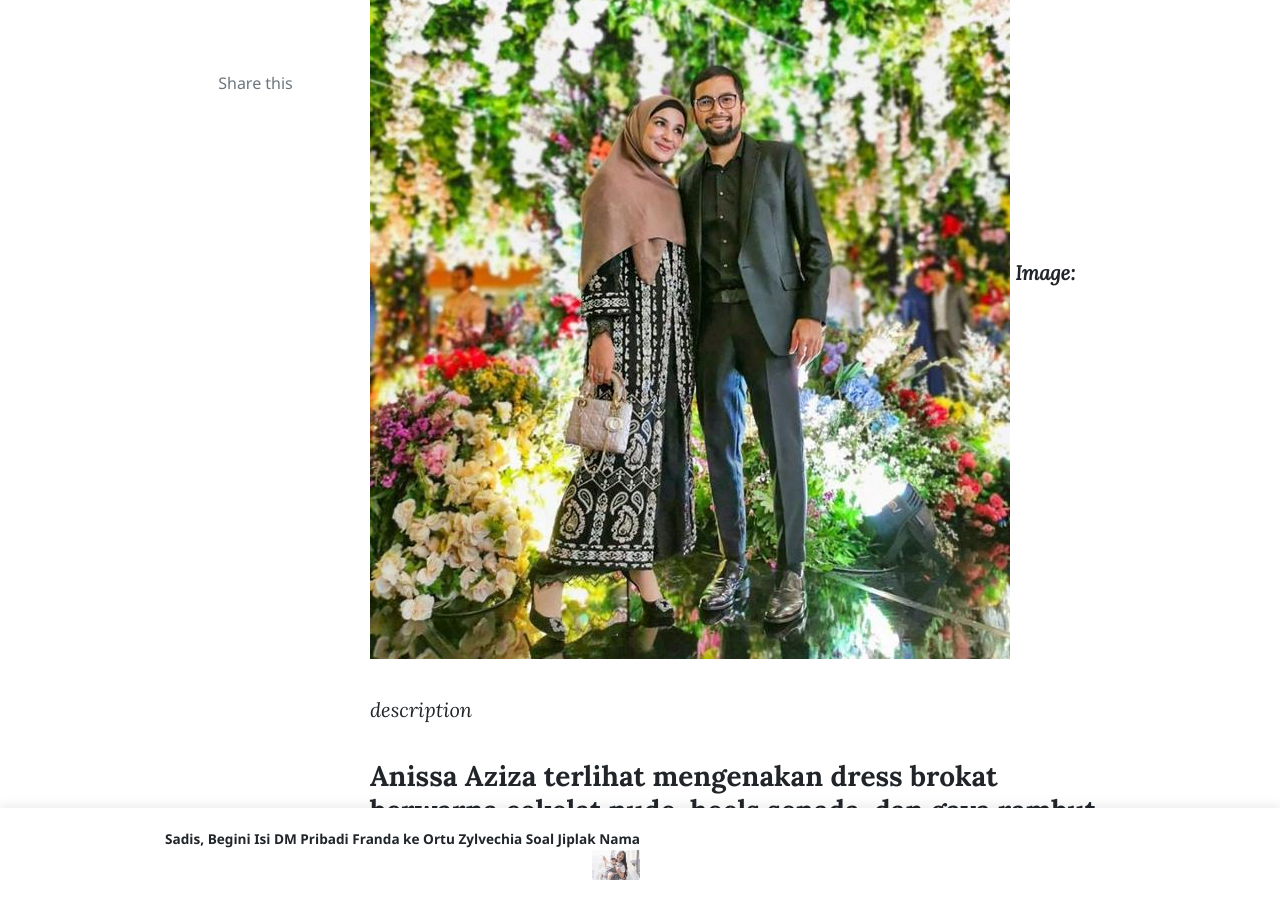
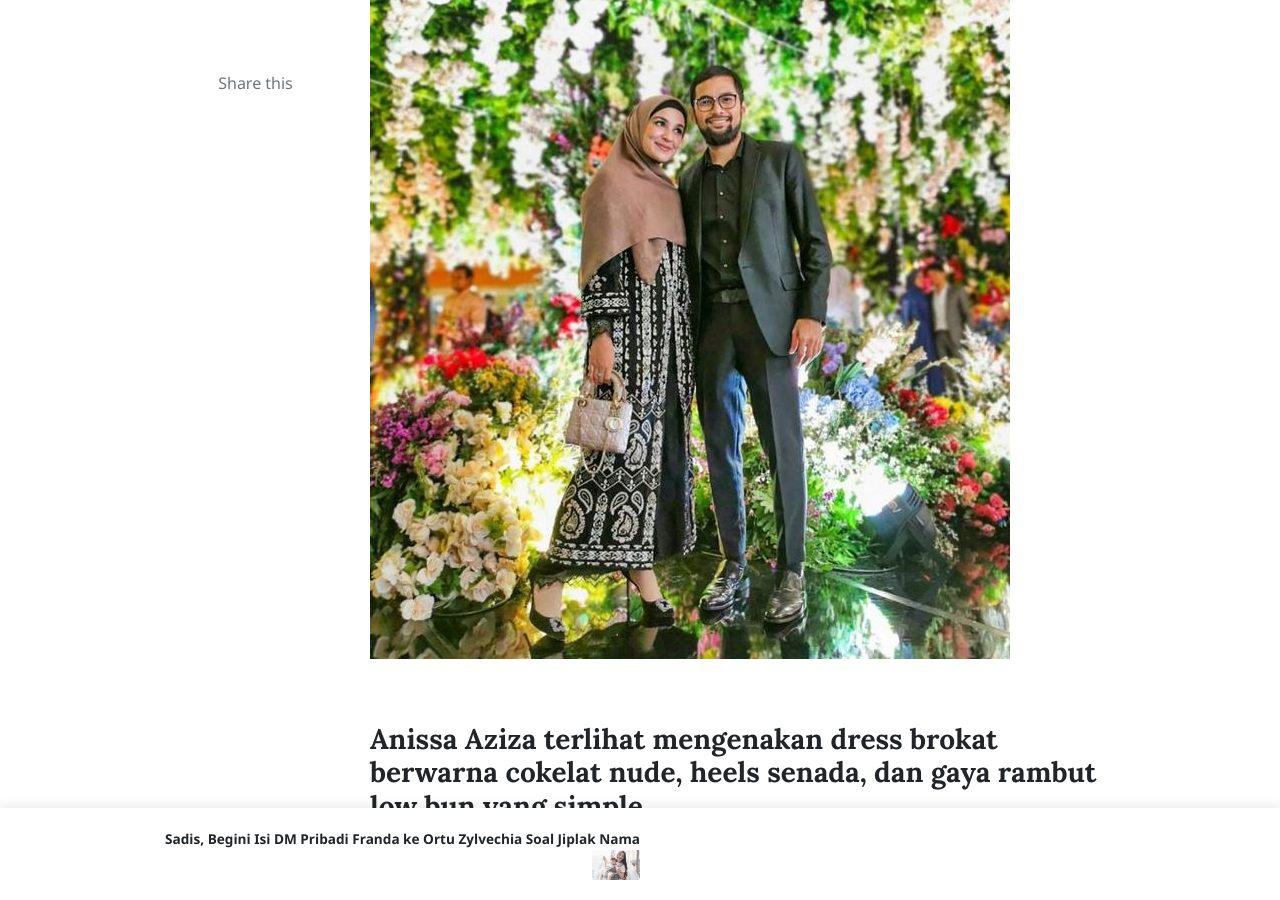
Before and after one commit to emmamery93/blog-1, a Jekyll site: the page built from _posts/2019-08-29-5-adu-gaya-kondangan-seleb-di-resepsi.md, in a window 1280 px wide and 900 px high, scrolled down 1119 px. Built offline with Jekyll 4.4.1, drawn with Linux system fonts in a browser that asks for light colours; nearby versions of some CDN libraries; comment, search, counter and statistics services are not loaded.

Commit message:
Update 2019-08-29-5-adu-gaya-kondangan-seleb-di-resepsi.md

```diff
--- a/_posts/2019-08-29-5-adu-gaya-kondangan-seleb-di-resepsi.md
+++ b/_posts/2019-08-29-5-adu-gaya-kondangan-seleb-di-resepsi.md
@@ -17,7 +17,7 @@ Kebahagiaan tengah menyelimuti pasangan pengantin baru, Cut Meyriska dan Roger D
 Acara berlangsung meriah dan dihadiri sejumlah artis Indonesia tentunya dengan tampilan gaya kondangan super stylish. Penasaran bagaimana penampilan OOTD kondangan ala seleb di pernikahan Roget-Cut Meyriska ini? Yuk, simak perbandingan gayanya berikut ini!
 
 ### Tampil kompak bersama suami, Shireen Sungkar memilih memadukan dress hitam panjang, outerwear bordir motif etnik, mini bag, dan hijab cokelat
-![nama gambar 1][gambar1] ***Image:*** *description*
+![nama gambar 1][gambar1]
 ### Anissa Aziza terlihat mengenakan dress brokat berwarna cokelat nude, heels senada, dan gaya rambut low bun yang simple
 ![nama gambar 2][gambar2]
 ### Mengusung nuansa gold dan satin, Alyssa Soebandono terlihat glamor dengan maxi dress berdetail ruffle, clutch, dan hijab krem
```
